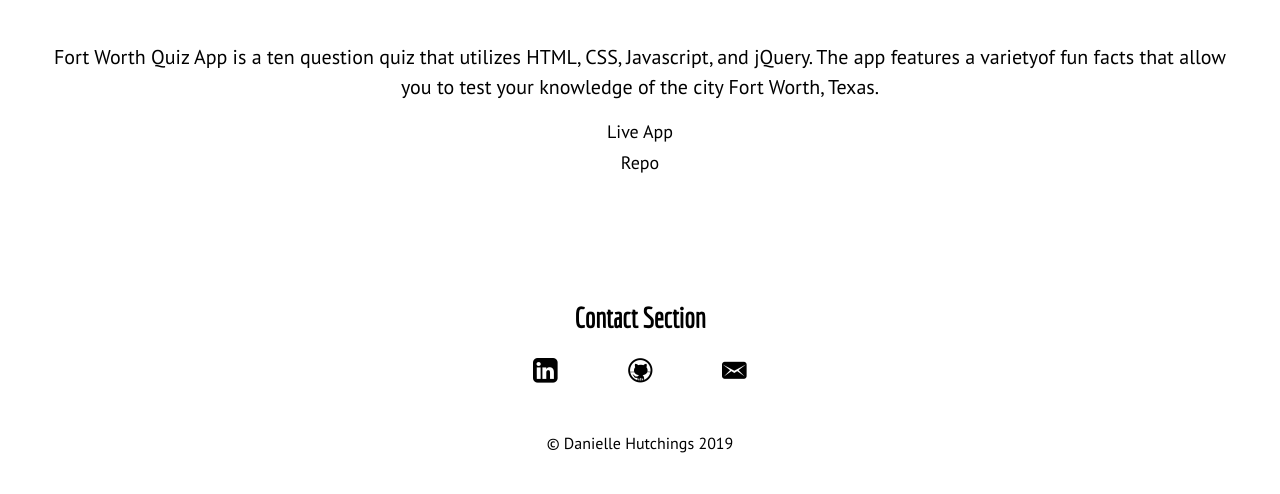
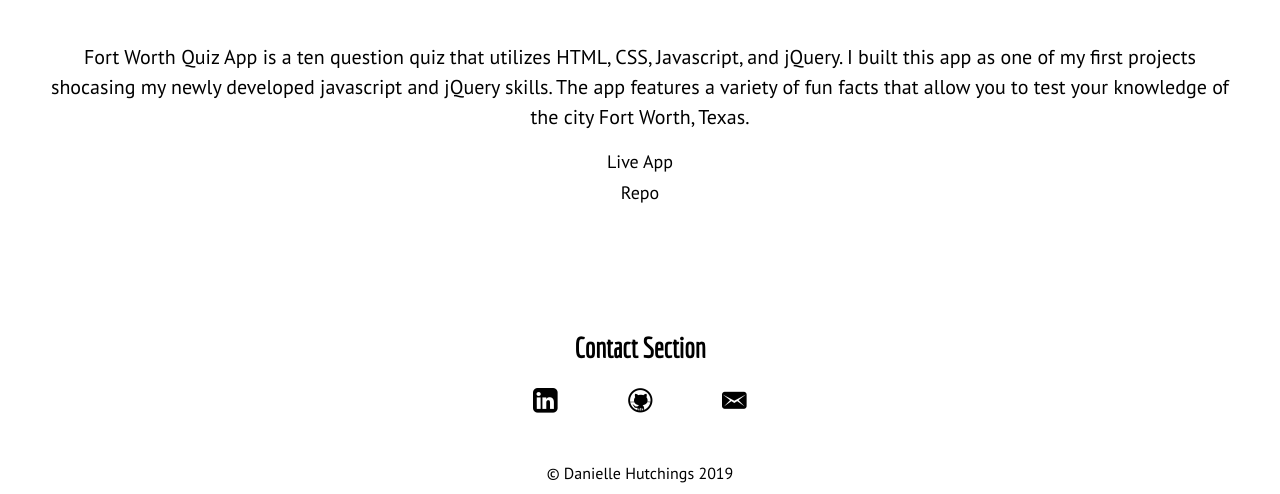
Before and after one commit to dhutchings3/portfolio-wireframe, a plain HTML site: page index.html in a window 1280 px wide. Shown: the part 1797-2291 px from the top of the page. Before the commit the page ends 2261 px from the top, so only its background shows below. Drawn offline with nearby package versions, Linux system fonts and the light colour scheme.

Commit message:
added to html

```diff
--- a/index.html
+++ b/index.html
@@ -38,7 +38,7 @@
                 <h2>Work Section</h2>
                 <h3>Fort Worth Quiz App</h3>
                     <img src="img/quiz-app.png" alt="screenshot of quiz app" />
-                    <p>Fort Worth Quiz App is a ten question quiz that utilizes HTML, CSS, Javascript, and jQuery. The app features a varietyof fun facts that allow you to test your knowledge of the city Fort Worth, Texas.</p>
+                    <p>Fort Worth Quiz App is a ten question quiz that utilizes HTML, CSS, Javascript, and jQuery. I built this app as one of my first projects shocasing my newly developed javascript and jQuery skills. The app features a variety of fun facts that allow you to test your knowledge of the city Fort Worth, Texas.</p>
                     <a href="https://dhutchings3.github.io/quiz-app/">Live App</a>
                     <a href="https://github.com/dhutchings3/quiz-app">Repo</a>
             </section>
```
